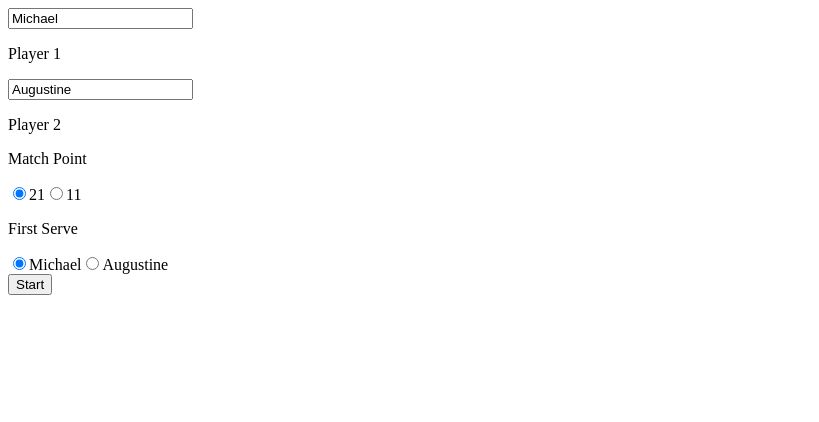
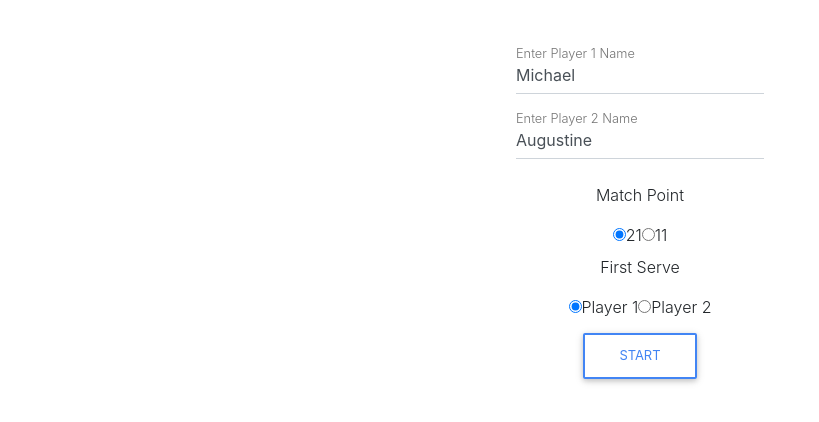
Before and after one commit to augustjk/game-tracker, a React app: page / in a window 1280 px wide. Shown: the top 422 px of the page, without its empty margins (0-819 px from the left). Built offline with nearby package versions, Linux system fonts and the light colour scheme; no server answers.

Commit message:
used material boot strap for name input box. prettier reformatted code

```diff
--- a/client/containers/FrontContainer.jsx
+++ b/client/containers/FrontContainer.jsx
@@ -16,8 +16,8 @@ class FrontContainer extends Component {
       p2Score: [0],
       serving: [],
       maxScore: 21,
-      endGameChoice: null,
-    }
+      endGameChoice: null
+    };
     this.setP1Name = this.setP1Name.bind(this);
     this.setP2Name = this.setP2Name.bind(this);
     this.startMatch = this.startMatch.bind(this);
@@ -28,19 +28,20 @@ class FrontContainer extends Component {
   }
 
   componentDidMount() {
-    axios.post('/action', {action: 'GET_STATE'})
-    .then(res=>{
+    axios
+      .post('/action', { action: 'GET_STATE' })
+      .then(res => {
         this.setState(res.data);
       })
-    .catch(err=>console.error(err));
+      .catch(err => console.error(err));
   }
 
   setP1Name(e) {
-    this.setState({p1name: e.target.value});
+    this.setState({ p1name: e.target.value });
   }
 
   setP2Name(e) {
-    this.setState({p2name: e.target.value});
+    this.setState({ p2name: e.target.value });
   }
 
   setServing(e) {
@@ -50,7 +51,7 @@ class FrontContainer extends Component {
     } else if (e.target.id === 'p2-serve') {
       serving = 2;
     }
-    this.setState({serving});
+    this.setState({ serving });
   }
 
   setMaxScore(e) {
@@ -60,7 +61,7 @@ class FrontContainer extends Component {
     } else if (e.target.id === '11-point') {
       maxScore = 11;
     }
-    this.setState({maxScore});
+    this.setState({ maxScore });
   }
 
   startMatch() {
@@ -70,44 +71,46 @@ class FrontContainer extends Component {
         p1name: this.state.p1name,
         p2name: this.state.p2name,
         maxScore: this.state.maxScore,
-        serving: this.state.serving,
+        serving: this.state.serving
       }
-    }
-    axios.post('/action', body)
-    .then(res=>{
+    };
+    axios
+      .post('/action', body)
+      .then(res => {
         if (res.status === 200) {
           this.setState(res.data);
         }
       })
-    .catch(err=>console.error(err));
+      .catch(err => console.error(err));
   }
 
   handleScoreButton(e) {
     const body = {};
-    switch(e.target.id) {
+    switch (e.target.id) {
       case 'inc-p1':
         body.action = 'INCREMENT';
-        body.payload = {player: 1};
+        body.payload = { player: 1 };
         break;
       case 'inc-p2':
         body.action = 'INCREMENT';
-        body.payload = {player: 2};
+        body.payload = { player: 2 };
         break;
       case 'undo':
         body.action = 'UNDO';
         break;
     }
 
-    axios.post('/action', body)
-    .then(res=>{
+    axios
+      .post('/action', body)
+      .then(res => {
         this.setState(res.data);
       })
-    .catch(err=>console.error(err));
+      .catch(err => console.error(err));
   }
 
   handleEndGame(e) {
-    const body = {action: 'RESTART'};
-    switch(e.target.id) {
+    const body = { action: 'RESTART' };
+    switch (e.target.id) {
       case 'rematch':
         body.payload = 2;
         break;
@@ -119,17 +122,19 @@ class FrontContainer extends Component {
         break;
     }
 
-    axios.post('/action', body)
-    .then(res=>{
+    axios
+      .post('/action', body)
+      .then(res => {
         this.setState(res.data);
       })
-    .catch(err=>console.error(err));
+      .catch(err => console.error(err));
   }
 
   render() {
     switch (this.state.gameState) {
       case 0:
-        return (<NoGameContainer
+        return (
+          <NoGameContainer
             p1name={this.state.p1name}
             p2name={this.state.p2name}
             serving={this.state.serving}
@@ -139,24 +144,29 @@ class FrontContainer extends Component {
             startMatch={this.startMatch}
             setMaxScore={this.setMaxScore}
             setServing={this.setServing}
-          />) ;
+          />
+        );
       case 1:
-       return (<PlayingContainer
+        return (
+          <PlayingContainer
             p1name={this.state.p1name}
             p2name={this.state.p2name}
             serving={this.state.serving}
             p1Score={this.state.p1Score}
             p2Score={this.state.p2Score}
             handleScoreButton={this.handleScoreButton}
-         />);
+          />
+        );
       case 2:
-        return (<EndGameContainer
+        return (
+          <EndGameContainer
             p1name={this.state.p1name}
             p2name={this.state.p2name}
             p1Score={this.state.p1Score}
             p2Score={this.state.p2Score}
             handleEndGame={this.handleEndGame}
-        />);
+          />
+        );
       default:
         return null;
     }
--- a/client/containers/NoGameContainer.jsx
+++ b/client/containers/NoGameContainer.jsx
@@ -1,40 +1,94 @@
 import React, { Component } from 'react';
+import {
+  InputGroup,
+  FormControl,
+  ButtonToolbar,
+  Button
+} from 'react-bootstrap';
 
-const NoGameContainer = (props) => {
+import { MDBContainer, MDBInput } from 'mdbreact';
 
+const NoGameContainer = props => {
   return (
-    <div>
+    <div className="form-container">
       <div id="name-input-wrapper">
         <div className="name-input">
-          <input className="playername" id="p1name" name="p1name" type="text" value={props.p1name} placeholder="Enter Name" onChange={props.setP1Name}/>
-          <p>Player 1</p>
-        </div>
-        <div className="name-input">
-          <input className="playername" id="p2name" name="p1name" type="text" value={props.p2name} placeholder="Enter Name" onChange={props.setP2Name}/>
-          <p>Player 2</p>
+          <MDBContainer className="mt-5">
+            <MDBInput
+              id="p1name"
+              name="p1name"
+              type="text"
+              value={props.p1name}
+              // placeholder="Enter Name"
+              label="Enter Player 1 Name"
+              onChange={props.setP1Name}
+            />
+            <MDBInput
+              id="p2name"
+              name="p2name"
+              type="text"
+              value={props.p2name}
+              // placeholder="Enter Name"
+              label="Enter Player 2 Name"
+              onChange={props.setP2Name}
+            />
+          </MDBContainer>
         </div>
       </div>
+
       <div id="radio-wrapper">
         <div className="radio">
           <p>Match Point</p>
-            <input type="radio" id="21-point" name="match-point" defaultChecked onClick={props.setMaxScore} />
+          <input
+            type="radio"
+            id="21-point"
+            name="match-point"
+            defaultChecked
+            onClick={props.setMaxScore}
+          />
           <label htmlFor="21-point">21</label>
-            <input type="radio" id="11-point" name="match-point" onClick={props.setMaxScore} />
+          <input
+            type="radio"
+            id="11-point"
+            name="match-point"
+            onClick={props.setMaxScore}
+          />
           <label htmlFor="11-point">11</label>
         </div>
 
         <div className="radio">
           <p>First Serve</p>
-            <input type="radio" id="p1-serve" name="first-serve" defaultChecked onClick={props.setServing} />
-            <label htmlFor="p1-serve">{props.p1name}</label>
-            <input type="radio" id="p2-serve" name="first-serve" onClick={props.setServing} />
-            <label htmlFor="p2-serve">{props.p2name}</label>
+          <input
+            type="radio"
+            id="p1-serve"
+            name="first-serve"
+            defaultChecked
+            onClick={props.setServing}
+          />
+          <label htmlFor="p1-serve">Player 1</label>
+          <input
+            type="radio"
+            id="p2-serve"
+            name="first-serve"
+            onClick={props.setServing}
+          />
+          <label htmlFor="p2-serve">Player 2</label>
         </div>
-
       </div>
-      <button id="start-button" onClick={props.startMatch}>Start</button>
+      <ButtonToolbar>
+        <Button
+          variant="outline-primary"
+          id="start-button"
+          onClick={props.startMatch}
+        >
+          Start
+        </Button>
+      </ButtonToolbar>
+      {/* <button id="start-button" onClick={props.startMatch}> */}
+      {/* Start */}
+      {/* </button> */}
     </div>
   );
-}
+};
 
 export default NoGameContainer;
--- a/client/containers/PlayingContainer.jsx
+++ b/client/containers/PlayingContainer.jsx
@@ -1,29 +1,32 @@
 import React, { Component } from 'react';
 
-const PlayingContainer = (props) => {
-
+const PlayingContainer = props => {
   return (
     <div>
       <div id="score-wrapper">
-        <p id="p1score">{props.p1Score[props.p1Score.length-1]}</p>
+        <p id="p1score">{props.p1Score[props.p1Score.length - 1]}</p>
         <p id="colon">:</p>
-        <p id="p2score">{props.p2Score[props.p2Score.length-1]}</p>
+        <p id="p2score">{props.p2Score[props.p2Score.length - 1]}</p>
 
-        <p id={`serve${props.serving[props.serving.length-1]}`}>&#8595;</p>
+        <p id={`serve${props.serving[props.serving.length - 1]}`}>&#8595;</p>
 
         <p id="p1-display-name">{props.p1name}</p>
         <p id="p2-display-name">{props.p2name}</p>
       </div>
-      <div id="graph-wrapper">
-
-      </div>
+      <div id="graph-wrapper" />
       <div id="button-wrapper">
-        <button id="inc-p1" onClick={props.handleScoreButton}>+</button>
-        <button id="inc-p2" onClick={props.handleScoreButton}>+</button>
-        <button id="undo" onClick={props.handleScoreButton}>Undo</button>
+        <button id="inc-p1" onClick={props.handleScoreButton}>
+          +
+        </button>
+        <button id="inc-p2" onClick={props.handleScoreButton}>
+          +
+        </button>
+        <button id="undo" onClick={props.handleScoreButton}>
+          Undo
+        </button>
       </div>
     </div>
-  )
-}
+  );
+};
 
 export default PlayingContainer;
--- a/client/index.html
+++ b/client/index.html
@@ -3,6 +3,27 @@
   <head>
     <meta charset="UTF-8" />
     <meta name="viewport" content="width=device-width, initial-scale=1.0" />
+    <!-- <link
+      rel="stylesheet"
+      href="https://maxcdn.bootstrapcdn.com/bootstrap/4.2.1/css/bootstrap.min.css"
+      integrity="sha384-GJzZqFGwb1QTTN6wy59ffF1BuGJpLSa9DkKMp0DgiMDm4iYMj70gZWKYbI706tWS"
+      crossorigin="anonymous"
+    /> -->
+    <!-- Font Awesome -->
+    <link
+      rel="stylesheet"
+      href="https://use.fontawesome.com/releases/v5.7.0/css/all.css"
+    />
+    <!-- Bootstrap core CSS -->
+    <link
+      href="https://cdnjs.cloudflare.com/ajax/libs/twitter-bootstrap/4.3.1/css/bootstrap.min.css"
+      rel="stylesheet"
+    />
+    <!-- Material Design Bootstrap -->
+    <link
+      href="https://cdnjs.cloudflare.com/ajax/libs/mdbootstrap/4.7.4/css/mdb.min.css"
+      rel="stylesheet"
+    />
     <meta http-equiv="X-UA-Compatible" content="ie=edge" />
     <title>Game Tracker</title>
   </head>
--- a/client/styles.css
+++ b/client/styles.css
@@ -1,3 +1,19 @@
+* {
+  margin: 0;
+  padding: 0;
+  box-sizing: border-box;
+  /* font-size: 62.5%; Helps set font size baseline for rem units */
+}
+html {
+  padding: 5px;
+}
+body {
+  height: 100%;
+  width: 100%;
+  font-family: -apple-system, BlinkMacSystemFont, 'Segoe UI', Roboto, Oxygen,
+    Ubuntu, Cantarell, 'Open Sans', 'Helvetica Neue', sans-serif;
+}
+
 #score-wrapper {
   display: grid;
   grid-template-columns: 4fr 1fr 4fr;
@@ -56,3 +72,16 @@
   grid-column-start: 2;
   grid-row-start: 2;
 }
+
+#name-input-wrapper {
+  /* display: flex; */
+  /* flex-direction: row; */
+  /* justify-content: space-evenly; */
+}
+
+.form-container {
+  display: flex;
+  flex-direction: column;
+  text-align: center;
+  align-items: center;
+}
--- a/package.json
+++ b/package.json
@@ -31,9 +31,11 @@
     "css-loader": "^2.1.1",
     "dotenv": "^6.2.0",
     "express": "^4.16.4",
+    "mdbreact": "^4.11.0",
     "nodemon": "^1.18.10",
     "pg": "^7.8.2",
     "react": "^16.8.4",
+    "react-bootstrap": "^1.0.0-beta.5",
     "react-dom": "^16.8.4",
     "react-router-dom": "^4.3.1",
     "style-loader": "^0.23.1",
```
Lines whose indentation alone changed are shown as unchanged.
